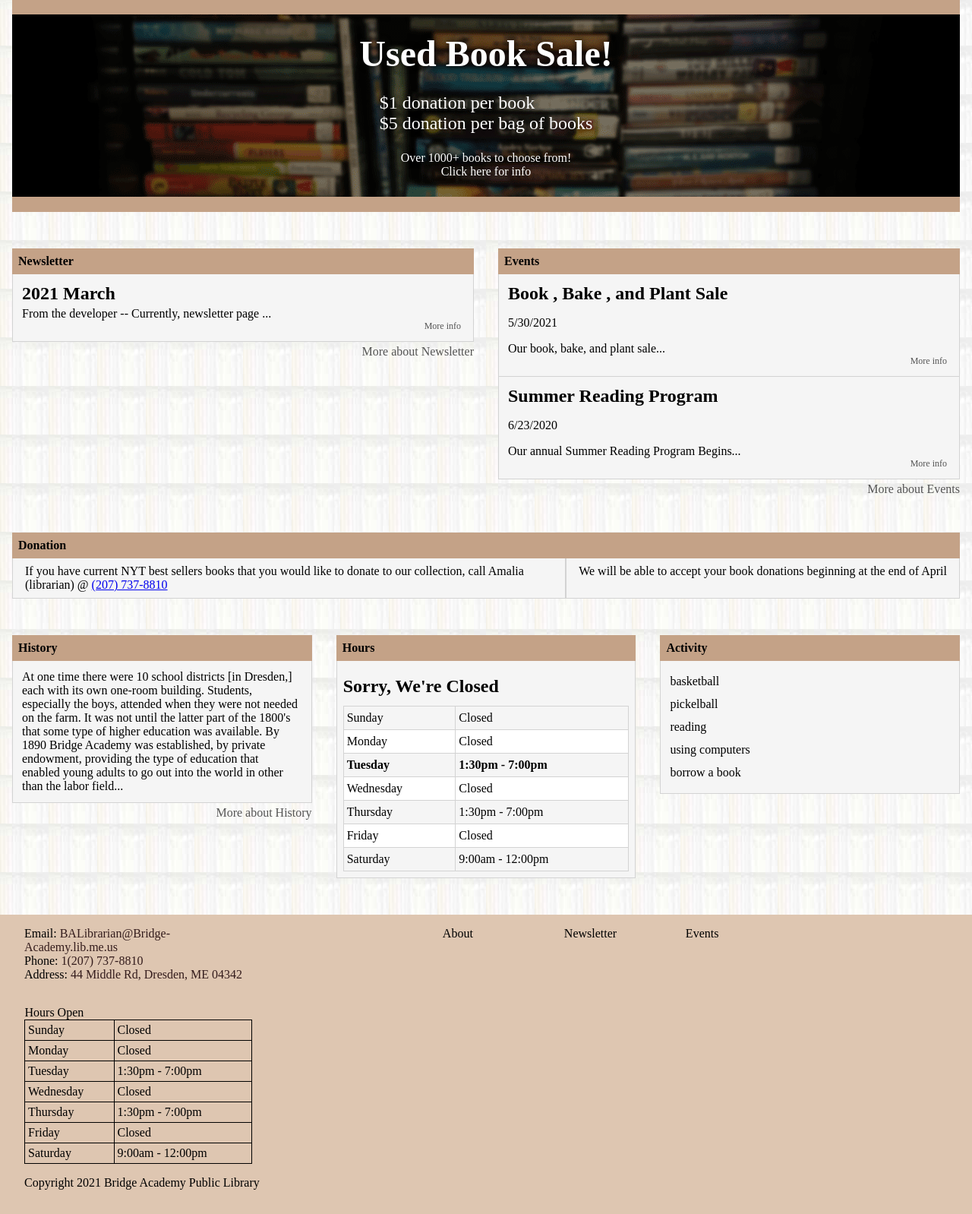
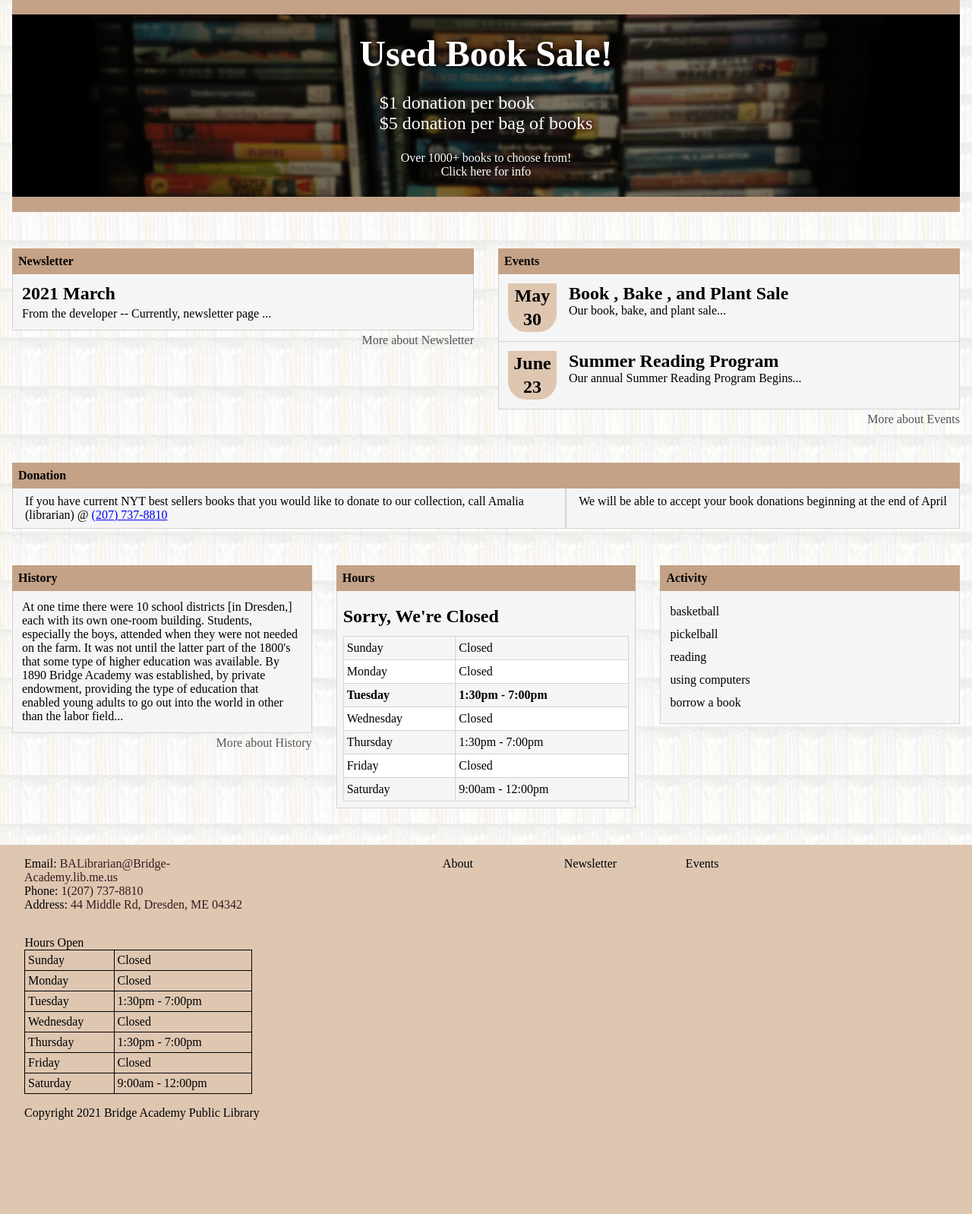
Before and after one commit to owenbean400/dresdenLib, a PHP site: page / in a window 1280 px wide. Shown: the part 196-1794 px from the top of the page at 76% size. After the commit the page ends 1670 px from the top, so only its background shows below. Run offline with PHP 8.4, Linux system fonts and the light colour scheme; style sheets or scripts are compiled from the project's sources.

Commit message:
fix layout for events and newsletters

```diff
--- a/index.html
+++ b/index.html
@@ -38,18 +38,24 @@
         </div>
     </div>
 
-
-
     <!-- Info 1 -->
     <div id="mainInfo" class="itemsContainer">
         <div v-for="(item, name) in items" class="itemContainer">
             <div class="itemTitle">{{name}}</div>
-            <div v-for="info in item.stuff" class="itemInfo">
+            <a v-if="name == 'Newsletter'" v-for="info in item.stuff" class="itemInfo" v-bind:href="info.link">
                 <h4 class="infoTitle">{{info.title}}</h5>
-                    <p v-if="info.subtitle">{{info.subtitle}}</p>
-                    <p class="infoInfo">{{info.info}}</p>
-                    <a v-bind:href="info.link" class="infoLink">More info</a>
-            </div>
+                <p class="infoInfo">{{info.info}}</p>
+            </a>
+            <a v-else class="eventInfo" :href="info.link">
+                <div class="dateContainer">
+                    <p class="date">{{getMonth(info.subtitle)}}</p>
+                    <p class="date">{{getDay(info.subtitle)}}</p>
+                </div>
+                <div class="infoContainer">
+                    <h4 class="title">{{info.title}}</h4>
+                    <p class="about">{{info.info}}</p>
+                </div>
+            </a>
             <a v-bind:href="item.link" class="itemLink">More about {{name}}</a>
         </div>
     </div>
--- a/main.js
+++ b/main.js
@@ -68,6 +68,43 @@ var mainInfo = new Vue({
   data: {
     items: items,
   },
+  methods: {
+    getDay: function (dayString) {
+      dayString = dayString.split("/");
+      return dayString[1];
+    },
+    getMonth: function (dayString) {
+      dayString = dayString.split("/");
+      switch (dayString[0]) {
+        case "1":
+          return "Jan";
+        case "2":
+          return "Feb";
+        case "3":
+          return "Mar";
+        case "4":
+          return "Apr";
+        case "5":
+          return "May";
+        case "6":
+          return "June";
+        case "7":
+          return "July";
+        case "8":
+          return "Aug";
+        case "9":
+          return "Sept";
+        case "10":
+          return "Oct";
+        case "11":
+          return "Nov";
+        case "12":
+          return "Dec";
+        default:
+          return "NAN";
+      }
+    },
+  },
 });
 
 var aboutInfo = new Vue({
--- a/navbar.js
+++ b/navbar.js
@@ -12,7 +12,7 @@ const NAV_HEAD_SIZE = 500; //size change text BABL to full out word
 //navbar component vue
 Vue.component("Navbar", {
   template:
-    '<nav id="navbar" class="bg-dark" v-bind:class="phoneClass"><a class="navlogo" :href="beginningDirectory(\'index.html\')">{{logoName}}</a><div class="link-container" v-bind:class="toggleShowPhoneNav"><div class="phoneNavbar" v-bind:class="{none: !isPhone}"><a class="navlogo" :href="beginningDirectory(\'index.html\')">{{logoName}}</a><svg v-on:click="hideLinks" class="x" version="1.1"id="Layer_1"xmlns="http://www.w3.org/2000/svg"xmlns:xlink="http://www.w3.org/1999/xlink"x="0px"y="0px"viewBox="0 0 64 64"style="enable-background:new 0 0 64 64;" xml:space="preserve"><style type="text/css">.st0 {fill: #341C1C;}</style><polygon class="st0" points="58.9,50.4 50.4,58.9 28.5,35.5 5.1,13.6 13.6,5.1 35.5,28.5 " /><polygon class="st0" points="5.1,50.4 13.6,58.9 35.5,35.5 58.9,13.6 50.4,5.1 28.5,28.5 "/></svg></div><div class="links"><ol><li v-for="(link, name) in links"><a v-bind:href="beginningDirectory(link)">{{name}}</a></li></ol></div></div><div v-on:click="showLinks" class="hamburger"><div v-for="i in 3"></div></div></nav>',
+    '<nav id="navbar" class="bg-dark" v-bind:class="phoneClass"><a class="navlogo" :href="beginningDirectory(\'index.html\')">{{logoName}}</a><div class="link-container" v-bind:class="toggleShowPhoneNav"><div class="phoneNavbar" v-bind:class="{none: !isPhone}"><a class="navlogo" :href="beginningDirectory(\'index.html\')">{{logoName}}</a><svg v-on:click="hideLinks" class="x" version="1.1"id="Layer_1"xmlns="http://www.w3.org/2000/svg"xmlns:xlink="http://www.w3.org/1999/xlink"x="0px"y="0px"viewBox="0 0 64 64"style="enable-background:new 0 0 64 64;" xml:space="preserve"><polygon class="st0" points="58.9,50.4 50.4,58.9 28.5,35.5 5.1,13.6 13.6,5.1 35.5,28.5 " /><polygon class="st0" points="5.1,50.4 13.6,58.9 35.5,35.5 58.9,13.6 50.4,5.1 28.5,28.5 "/></svg></div><div class="links"><ol><li v-for="(link, name) in links"><a v-bind:href="beginningDirectory(link)">{{name}}</a></li></ol></div></div><div v-on:click="showLinks" class="hamburger"><div v-for="i in 3"></div></div></nav>',
   data: function () {
     return {
       links: links,
--- a/sassStyle/main.css
+++ b/sassStyle/main.css
@@ -2,6 +2,9 @@ body {
   padding: 0;
   margin: 0;
   background-color: white;
+  background-image: url("../images/bookTexture.jpg");
+  background-attachment: fixed;
+  font-family: "Times New Roman", Times, serif;
 }
 
 .none {
@@ -165,6 +168,9 @@ body {
   overflow: hidden;
   list-style-type: none;
   margin: 0;
+  color: black;
+  text-decoration: none;
+  display: block;
 }
 .itemInfo li {
   padding: 6px 0;
@@ -187,6 +193,60 @@ body {
 }
 .itemInfo .infoLink:hover {
   text-decoration: underline;
+}
+
+.eventInfo {
+  background-color: whitesmoke;
+  padding: 12px 16px 12px 12px;
+  border-bottom: solid lightgray 1px;
+  border-right: solid lightgray 1px;
+  border-left: solid lightgray 1px;
+  overflow: hidden;
+  list-style-type: none;
+  margin: 0;
+  display: grid;
+  color: black;
+  text-decoration: none;
+}
+@media screen and (max-width: 384px) {
+  .eventInfo {
+    grid-template-rows: auto auto;
+  }
+}
+@media screen and (min-width: 384px) {
+  .eventInfo {
+    grid-template-columns: 64px auto;
+    grid-gap: 16px;
+  }
+}
+.eventInfo .dateContainer {
+  background-color: #dec6b1;
+  color: black;
+  width: 64px;
+  border-bottom-left-radius: 24px;
+  border-bottom-right-radius: 24px;
+  display: flex;
+  flex-direction: column;
+  align-items: center;
+  justify-content: space-evenly;
+  height: 64px;
+  align-self: center;
+  justify-self: center;
+}
+.eventInfo .dateContainer .date {
+  margin: 0;
+  font-size: 1.5rem;
+  font-weight: bold;
+}
+.eventInfo .infoContainer {
+  width: 100%;
+}
+.eventInfo .infoContainer .title {
+  font-size: 1.5rem;
+  margin: 0;
+}
+.eventInfo .infoContainer .about {
+  margin: 0;
 }
 
 .itemLink {
--- a/sassStyle/main.sass
+++ b/sassStyle/main.sass
@@ -124,6 +124,9 @@ body
     overflow: hidden
     list-style-type: none
     margin: 0
+    color: nth($colors, 5)
+    text-decoration: none
+    display: block
 
     li
         padding: 6px 0
@@ -145,6 +148,55 @@ body
         text-decoration: none
         &:hover
             text-decoration: underline
+
+.eventInfo
+    $dateSize: 64px
+    background-color: $itemBackground
+    padding: 12px 16px 12px 12px
+    border-bottom: $itemBorder
+    border-right: $itemBorder
+    border-left: $itemBorder
+    overflow: hidden
+    list-style-type: none
+    margin: 0
+    display: grid
+    color: nth($colors, 5)
+    text-decoration: none
+    @media screen and ( max-width: #{nth($sizes, 1) / 2} )
+        grid-template-rows: auto auto
+    @media screen and ( min-width: #{nth($sizes, 1) / 2} )
+        grid-template-columns: $dateSize auto
+        grid-gap: 16px
+
+    .dateContainer
+        $borderRadiusDate: 24px
+        background-color: nth($colors, 3)
+        color: nth($colors, 5)
+        width: $dateSize
+        border-bottom-left-radius: $borderRadiusDate
+        border-bottom-right-radius: $borderRadiusDate
+        display: flex
+        flex-direction: column
+        align-items: center
+        justify-content: space-evenly
+        height: $dateSize
+        align-self: center
+        justify-self: center
+
+        .date
+            margin: 0
+            font-size: nth($fontSizes, 3)
+            font-weight: bold
+
+    .infoContainer
+        width: 100%
+
+        .title
+            font-size: nth($fontSizes, 3)
+            margin: 0
+
+        .about
+            margin: 0
 
 .itemLink
     float: right
```
Also changed, not shown: events.js (+47 -2 lines), newsletter.js (+9 -2 lines), sassStyle/events.css (+18 -4 lines), sassStyle/events.sass (+20 -6 lines), 2 other files.
